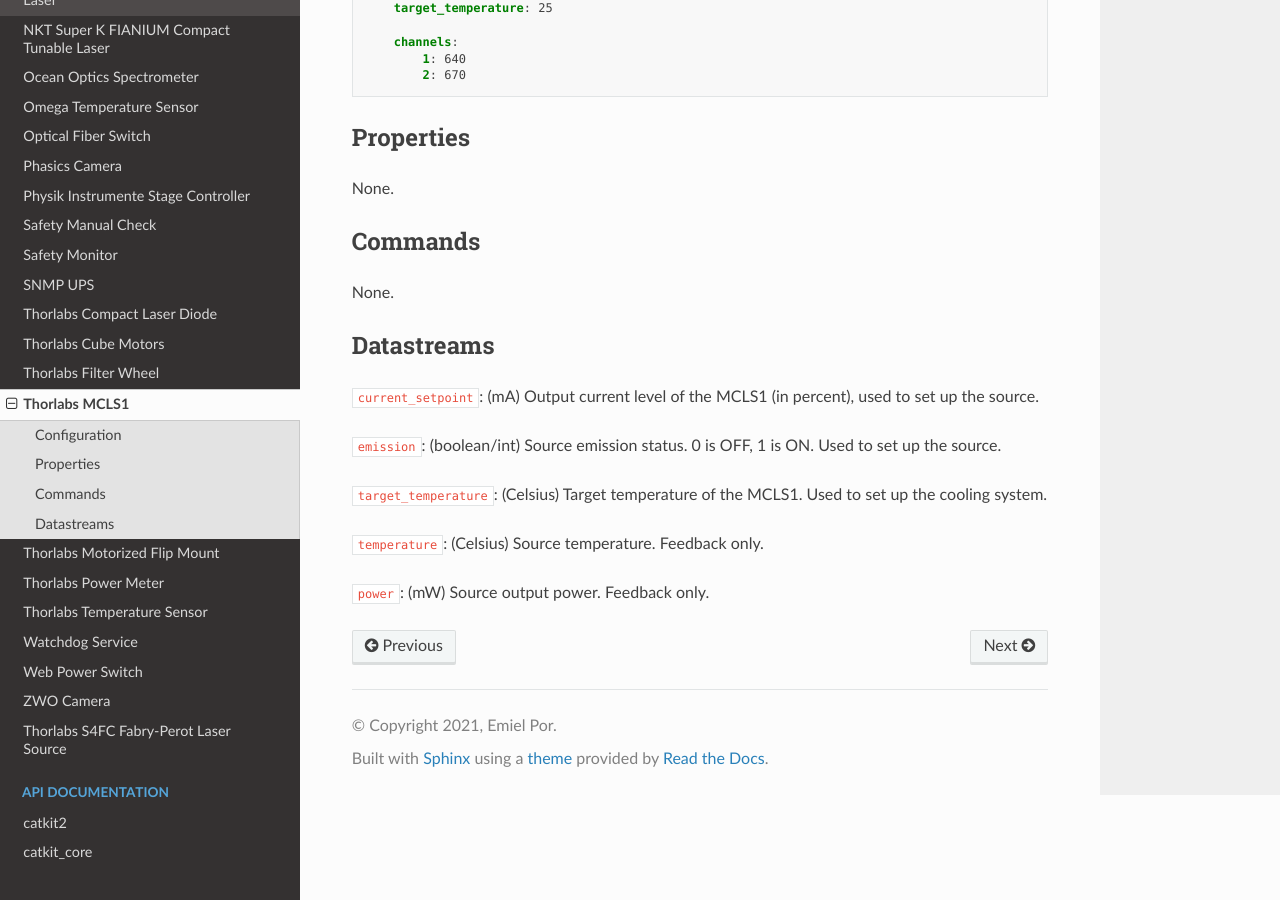
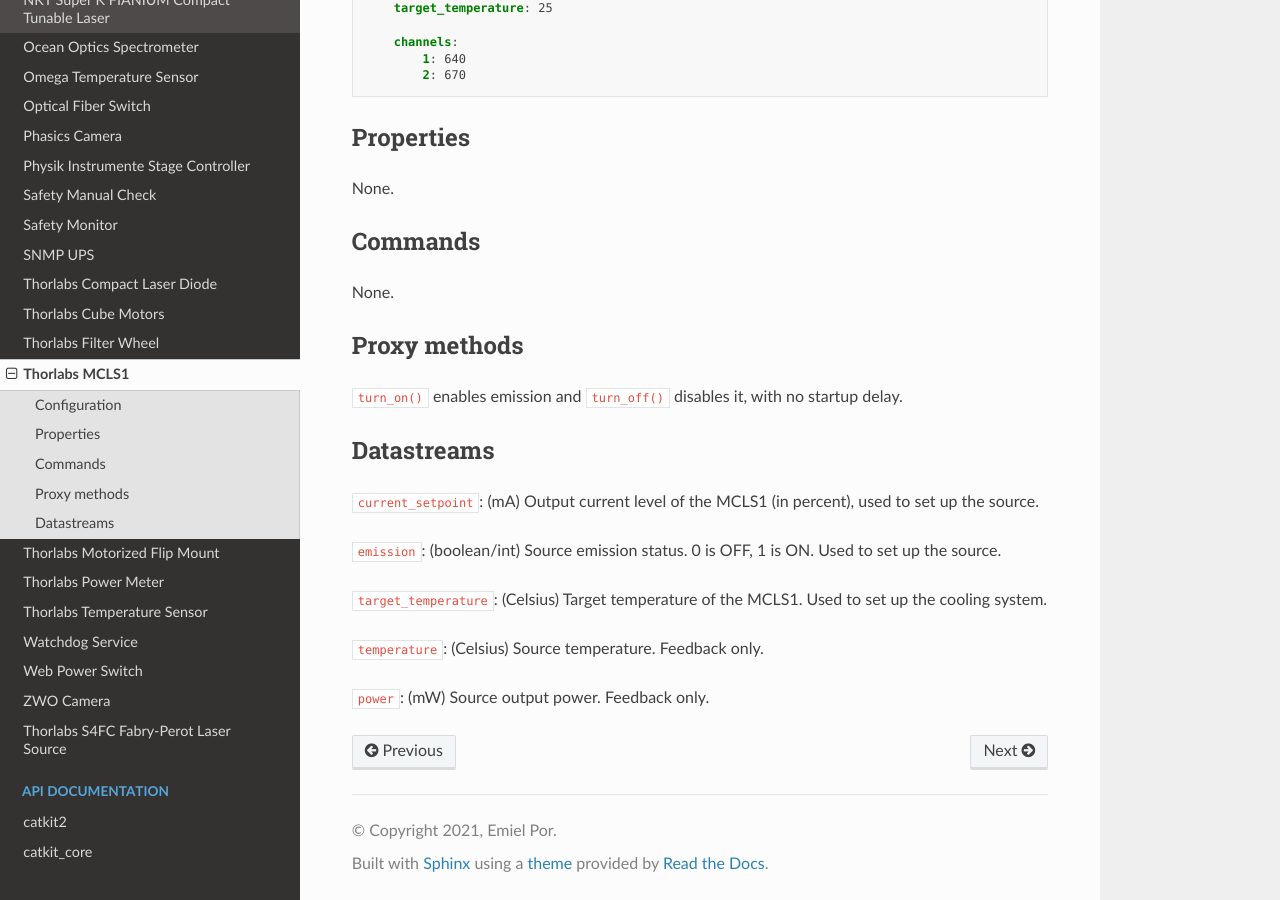
Before and after one commit to spacetelescope/catkit2, a Sphinx documentation site: the page built from docs/services/thorlabs_mcls1.rst, in a window 1280 px wide and 900 px high, scrolled down 820 px. Built offline with Sphinx 7.4.7 and the Read the Docs theme 3.1.0, drawn with Linux system fonts in a browser that asks for light colours; some of the changed text lies outside the part shown.

Commit message:
Document turn_on/turn_off for MCLS1 and EVO
Co-authored-by: Copilot App <223556219+Copilot@users.noreply.github.com>

```diff
--- a/docs/services/nkt_superk_evo.rst
+++ b/docs/services/nkt_superk_evo.rst
@@ -40,6 +40,10 @@ Commands
 
 None.
 
+Proxy methods
+-------------
+``turn_on()`` enables emission and ``turn_off()`` disables it, with no startup delay.
+
 Datastreams
 -----------
 ``base_temperature``: Base temperature output by the EVO (Celsius).
--- a/docs/services/thorlabs_mcls1.rst
+++ b/docs/services/thorlabs_mcls1.rst
@@ -51,6 +51,10 @@ Commands
 
 None.
 
+Proxy methods
+-------------
+``turn_on()`` enables emission and ``turn_off()`` disables it, with no startup delay.
+
 Datastreams
 -----------
 ``current_setpoint``: (mA) Output current level of the MCLS1 (in percent), used to set up the source.
```
